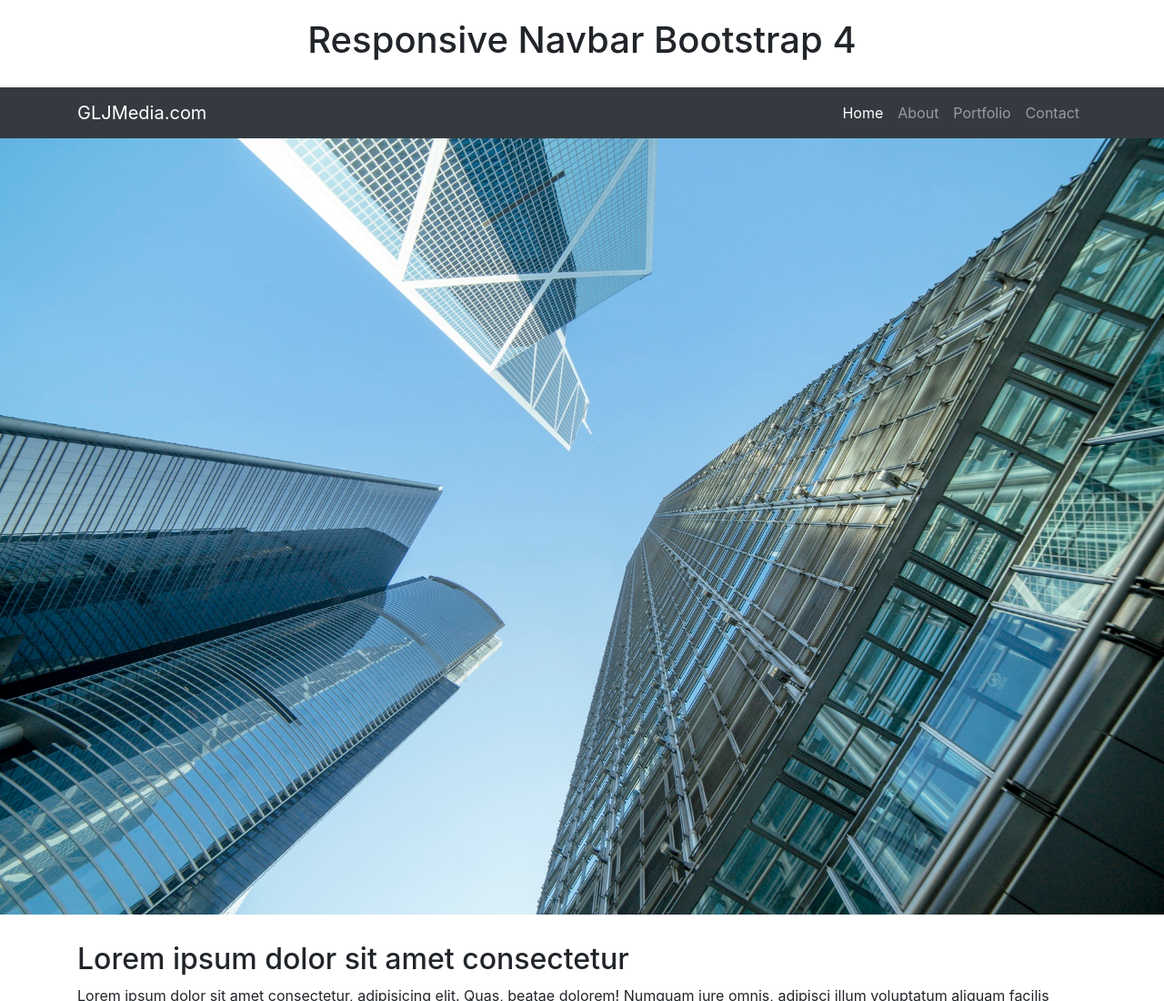
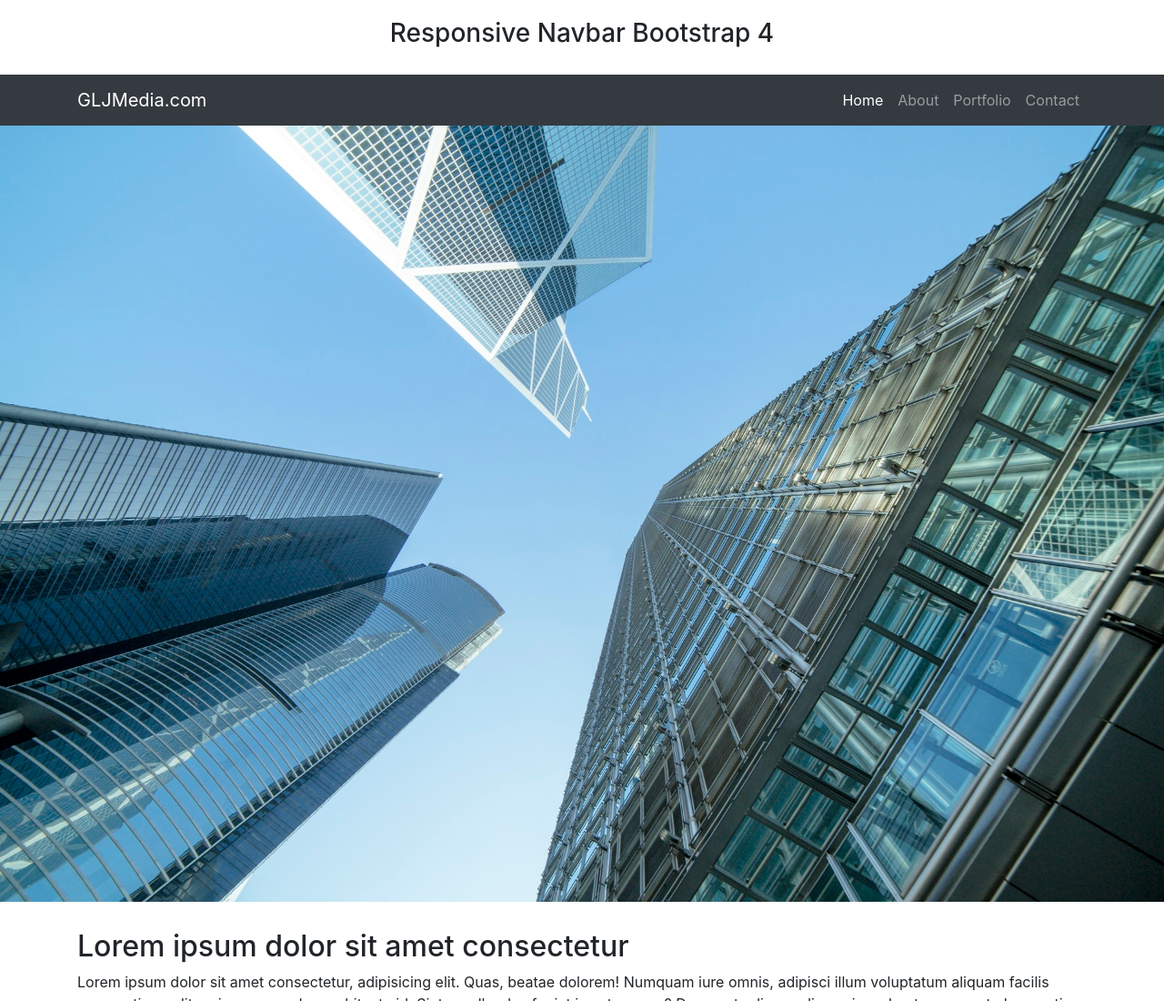
Before and after one commit to hanumancode/Bootstrap-4-Responsive-Nav-Bar, a plain HTML site: page index.html in a window 1280 px wide. Shown: the top 1100 px of the page at 91% size. Drawn offline with nearby package versions, Linux system fonts and the light colour scheme.

Commit message:
resized header text copy

```diff
--- a/index.html
+++ b/index.html
@@ -11,7 +11,7 @@
 <body>
   <section class="header-text">
     <div class="container text-center">
-      <h1>Responsive Navbar Bootstrap 4</h1>
+      <h3>Responsive Navbar Bootstrap 4</h3>
     </div>
   </section>
     <nav class="navbar navbar-expand-lg navbar-dark bg-dark sticky-top">
```
